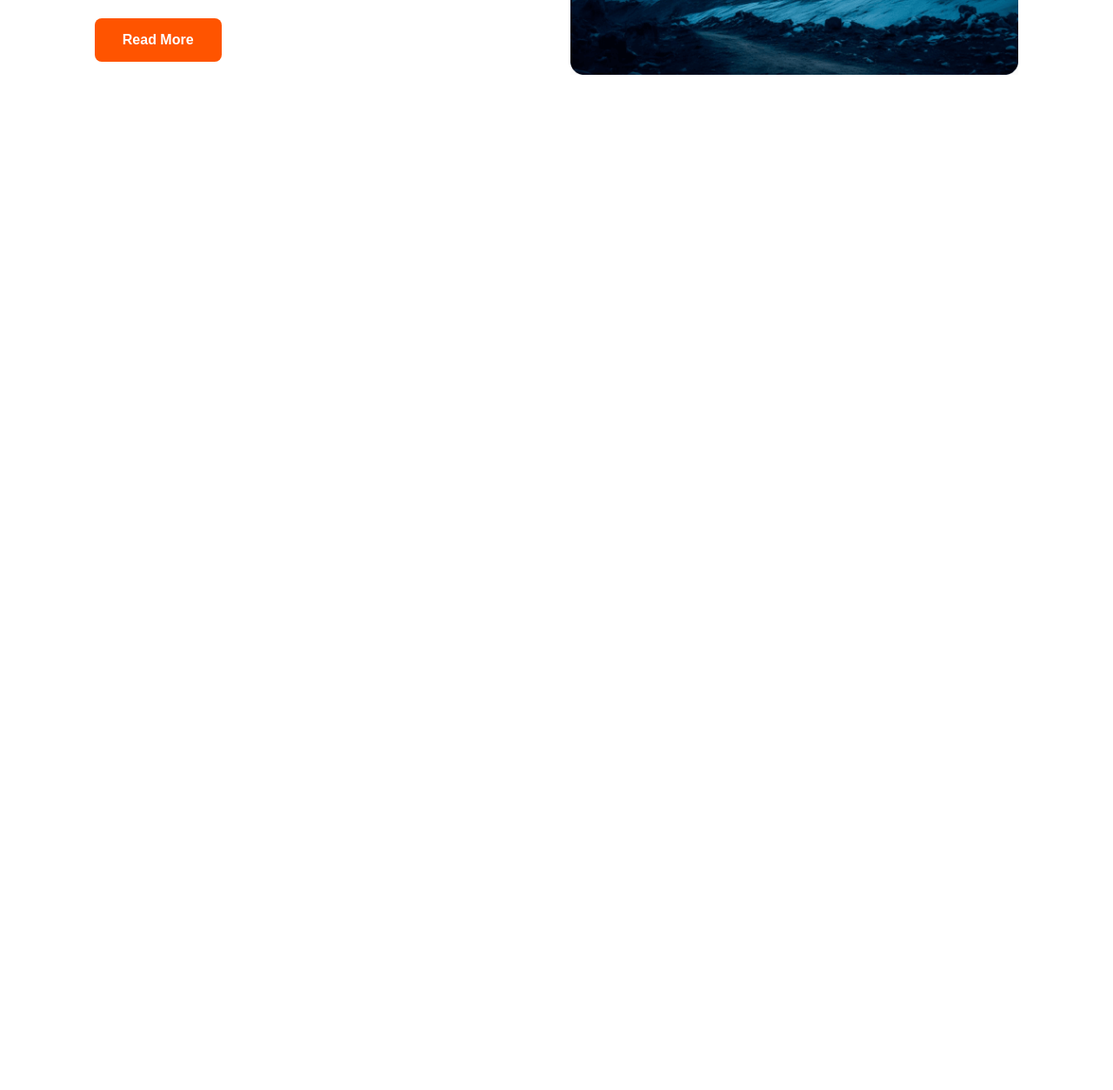
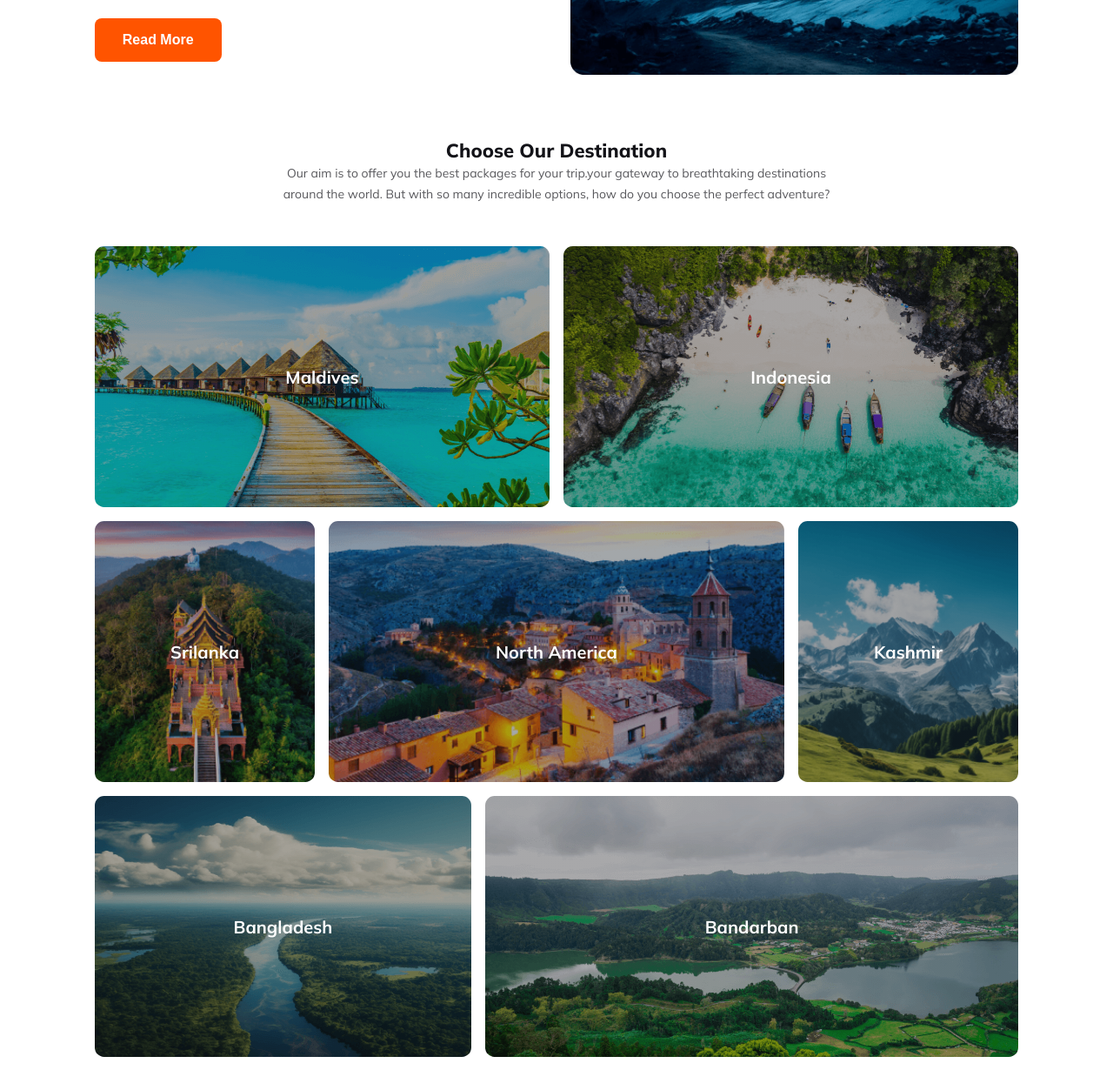
Before and after one commit to JuborajSujon/voboghure-travel, a plain HTML site: page index.html in a window 1280 px wide. Shown: the part 1086-2339 px from the top of the page at 87% size. Before the commit the page ends 1245 px from the top, so only its background shows below. Drawn offline with Linux system fonts and the light colour scheme.

Commit message:
Added choose your destination section content and styling

```diff
--- a/css/responsive.css
+++ b/css/responsive.css
@@ -58,6 +58,13 @@
 
   .heading-1__banner {
     font-size: 2rem;
+  }
+
+  /* Choose our Destination */
+  .choose-our-grid-section {
+    padding: 2rem 0;
+    grid-template-columns: repeat(2, 1fr);
+    grid-template-rows: repeat(4, 180px);
   }
 }
 
@@ -121,6 +128,16 @@
     height: 100%;
     align-self: flex-start;
   }
+  /* Choose Your Destination */
+  .choose-our-content {
+    width: 75%;
+  }
+
+  .choose-our-grid-section {
+    padding: 2rem 0;
+    grid-template-columns: repeat(3, 1fr);
+    grid-template-rows: repeat(3, 180px);
+  }
 }
 
 /* Laptop / Desktop Media Query */
@@ -146,6 +163,36 @@
     width: 70%;
     margin: 0 auto;
   }
+  /* Choose Your Destination */
+  .choose-our-content {
+    width: 60%;
+  }
+  .choose-our-grid-section {
+    padding: 3rem 0;
+    grid-template-columns: repeat(12, 1fr);
+    grid-template-rows: repeat(3, 300px);
+  }
+  .choose-our-bg-1 {
+    grid-column: span 6;
+  }
+  .choose-our-bg-2 {
+    grid-column: span 6;
+  }
+  .choose-our-bg-3 {
+    grid-column: span 3;
+  }
+  .choose-our-bg-4 {
+    grid-column: span 6;
+  }
+  .choose-our-bg-5 {
+    grid-column: span 3;
+  }
+  .choose-our-bg-6 {
+    grid-column: span 5;
+  }
+  .choose-our-bg-7 {
+    grid-column: span 7;
+  }
 }
 
 /* Large Media Query */
--- a/css/style.css
+++ b/css/style.css
@@ -267,3 +267,95 @@ a {
   object-fit: cover;
 }
 /* Popular tour Section End */
+
+/* Choose Your Destination section start */
+.choose-our-destination {
+  padding: 0 0 2rem;
+}
+.choose-our-content {
+  text-align: center;
+  width: 85%;
+  margin: 0 auto;
+}
+.choose-our-bg-1 {
+  border-radius: 0.67rem;
+  background: linear-gradient(
+      0deg,
+      rgba(19, 19, 24, 0.2) 0%,
+      rgba(19, 19, 24, 0.2) 100%
+    ),
+    url(../Images/Rectangle5.png);
+}
+.choose-our-bg-2 {
+  border-radius: 0.67rem;
+  background: linear-gradient(
+      0deg,
+      rgba(19, 19, 24, 0.2) 0%,
+      rgba(19, 19, 24, 0.2) 100%
+    ),
+    url(../Images/Rectangle8.png);
+}
+.choose-our-bg-3 {
+  border-radius: 0.67rem;
+  background: linear-gradient(
+      0deg,
+      rgba(19, 19, 24, 0.2) 0%,
+      rgba(19, 19, 24, 0.2) 100%
+    ),
+    url(../Images/Rectangle6.png);
+}
+.choose-our-bg-4 {
+  border-radius: 0.67rem;
+  background: linear-gradient(
+      0deg,
+      rgba(19, 19, 24, 0.2) 0%,
+      rgba(19, 19, 24, 0.2) 100%
+    ),
+    url(../Images/Rectangle7.png);
+}
+.choose-our-bg-5 {
+  border-radius: 0.67rem;
+  background: linear-gradient(
+      0deg,
+      rgba(19, 19, 24, 0.2) 0%,
+      rgba(19, 19, 24, 0.2) 100%
+    ),
+    url(../Images/Rectangle9.png);
+}
+.choose-our-bg-6 {
+  border-radius: 0.67rem;
+  background: linear-gradient(
+      0deg,
+      rgba(19, 19, 24, 0.2) 0%,
+      rgba(19, 19, 24, 0.2) 100%
+    ),
+    url(../Images/Rectangle11.png);
+}
+.choose-our-bg-7 {
+  border-radius: 0.67rem;
+  background: linear-gradient(
+      0deg,
+      rgba(19, 19, 24, 0.2) 0%,
+      rgba(19, 19, 24, 0.2) 100%
+    ),
+    url(../Images/Rectangle10.png);
+}
+
+.choose-our-grid-item {
+  background-repeat: no-repeat;
+  background-size: cover;
+  background-position: center;
+
+  display: flex;
+  justify-content: center;
+  align-items: center;
+}
+
+.choose-our-grid-section {
+  padding: 1rem 0;
+  display: grid;
+  grid-template-columns: repeat(1, 1fr);
+  grid-template-rows: repeat(7, 180px);
+  gap: 1rem;
+}
+/* Choose Your Destination section end */
--- a/index.html
+++ b/index.html
@@ -100,6 +100,7 @@
     <!-- Header section end -->
     <!-- Main section start -->
     <main>
+      <!-- Popular Section Start -->
       <section class="popular-tour">
         <div class="container popular-tour-container">
           <div class="popular-tour-content">
@@ -133,6 +134,45 @@
           </div>
         </div>
       </section>
+      <!-- Popular Section End -->
+
+      <!-- Choose Our Destination Section Start -->
+      <section class="choose-our-destination">
+        <div class="container">
+          <div class="choose-our-content">
+            <h2 class="heading-1">Choose Our Destination</h2>
+            <p class="text-medium">
+              Our aim is to offer you the best packages for your trip.your
+              gateway to breathtaking destinations around the world. But with so
+              many incredible options, how do you choose the perfect adventure?
+            </p>
+          </div>
+          <section class="choose-our-grid-section">
+            <div class="choose-our-bg-1 choose-our-grid-item">
+              <h4 class="heading-3">Maldives</h4>
+            </div>
+            <div class="choose-our-bg-2 choose-our-grid-item">
+              <h4 class="heading-3">Indonesia</h4>
+            </div>
+            <div class="choose-our-bg-3 choose-our-grid-item">
+              <h4 class="heading-3">Srilanka</h4>
+            </div>
+            <div class="choose-our-bg-4 choose-our-grid-item">
+              <h4 class="heading-3">North America</h4>
+            </div>
+            <div class="choose-our-bg-5 choose-our-grid-item">
+              <h4 class="heading-3">Kashmir</h4>
+            </div>
+            <div class="choose-our-bg-6 choose-our-grid-item">
+              <h4 class="heading-3">Bangladesh</h4>
+            </div>
+            <div class="choose-our-bg-7 choose-our-grid-item">
+              <h4 class="heading-3">Bandarban</h4>
+            </div>
+          </section>
+        </div>
+      </section>
+      <!-- Choose Our Destination Section End -->
     </main>
     <!-- Main section end -->
     <!-- Footer section start -->
```
